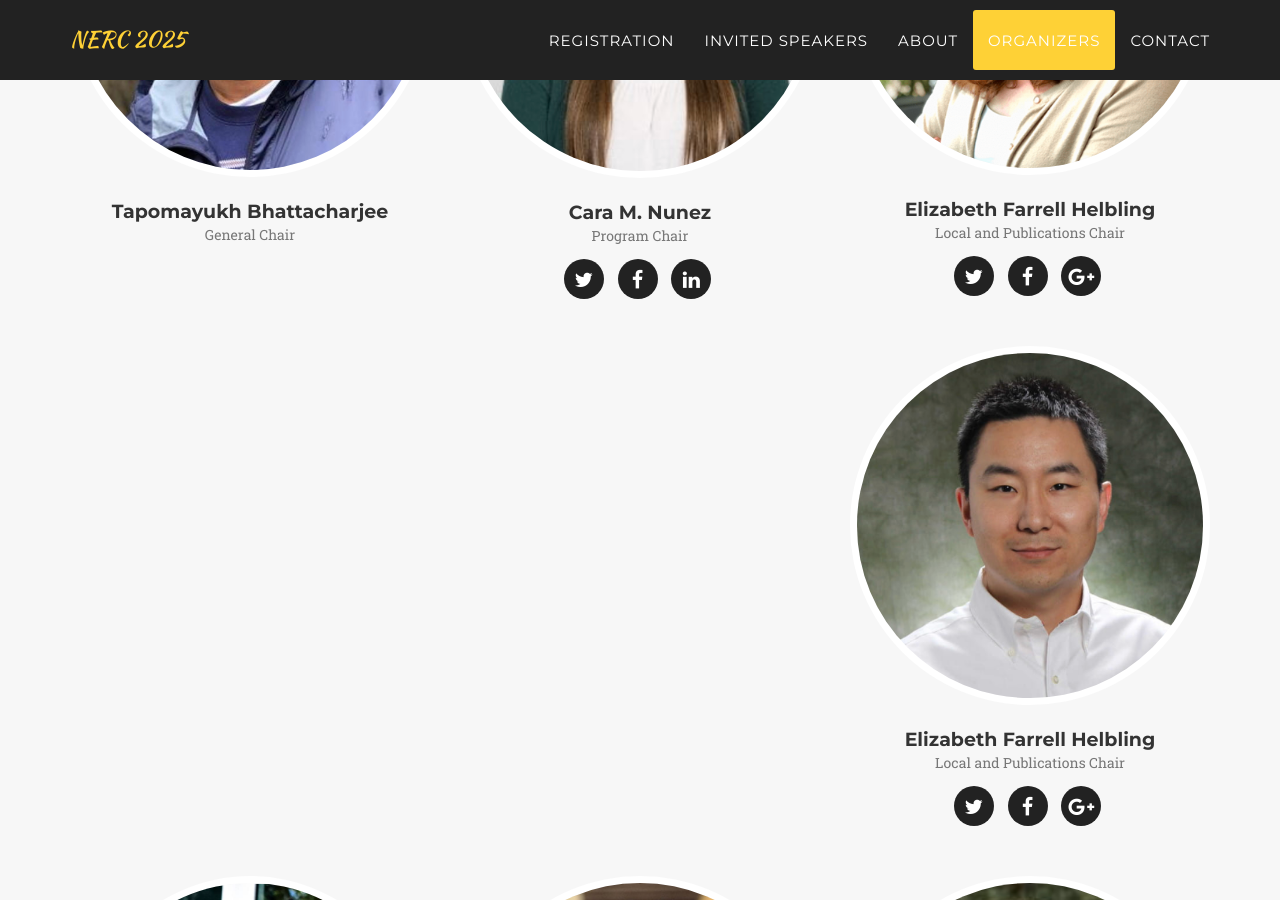
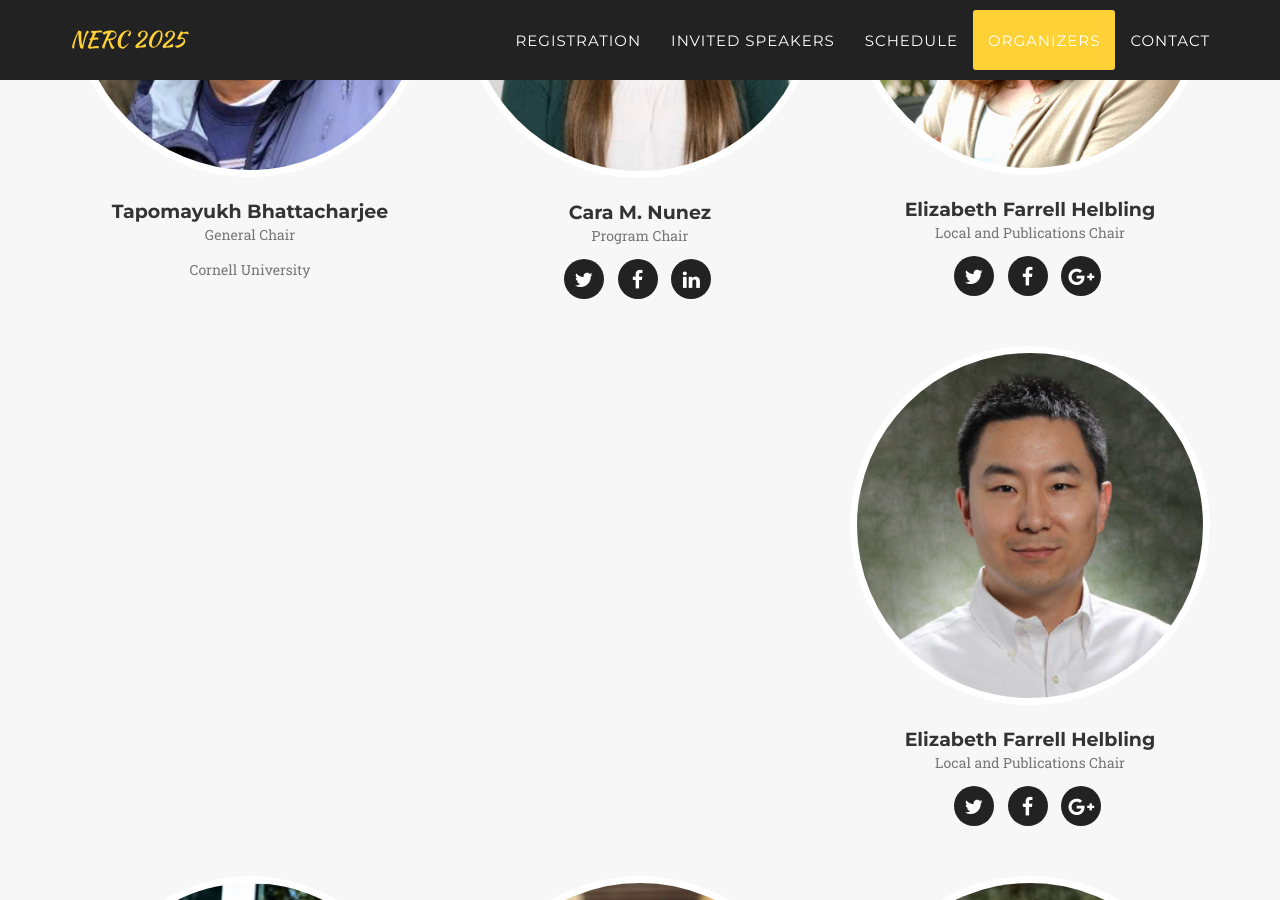
Before and after one commit to Cornell-Tech-AIRLab/cornell2025.nerc.io, a Jekyll site: the page built from index.html, in a window 1280 px wide and 900 px high, scrolled down 5082 px. Built offline with Jekyll 4.4.1, drawn with Linux system fonts in a browser that asks for light colours; some web fonts are replaced.

Commit message:
adding university info

```diff
--- a/_config.yml
+++ b/_config.yml
@@ -13,6 +13,7 @@ people:
 - name: Tapomayukh Bhattacharjee
   pic: 1
   position: General Chair
+  university: Cornell University
 
 - name: Cara M. Nunez
   pic: 2
--- a/_includes/header.html
+++ b/_includes/header.html
@@ -25,7 +25,7 @@
                         <a class="page-scroll" href="#portfolio">Invited Speakers</a>
                     </li>
                     <li>
-                        <a class="page-scroll" href="#about">About</a>
+                        <a class="page-scroll" href="#about">Schedule</a>
                     </li>
                     <li>
                         <a class="page-scroll" href="#team">Organizers</a>
--- a/_includes/team.html
+++ b/_includes/team.html
@@ -14,6 +14,7 @@
                         <img src="img/team/{{ member.pic }}.png" class="img-responsive img-circle" alt="">
                         <h4>{{ member.name }}</h4>
                         <p class="text-muted">{{ member.position }}</p>
+                        <p class="text-muted">{{ member.university }}</p>
                         <ul class="list-inline social-buttons">
                             {% for network in member.social %}
                             <li>
```
